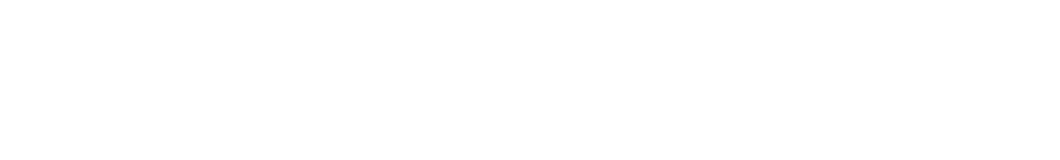
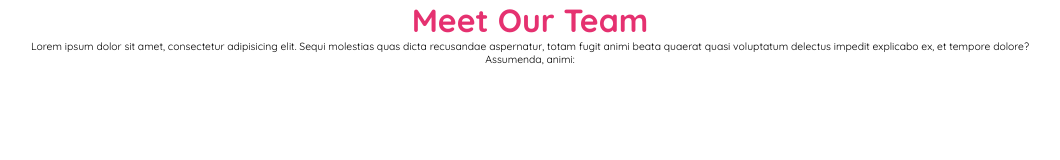
Before and after one commit to SimoneLollini/html-css-float-cards, a plain HTML site: page index.html in a window 1280 px wide. Shown: the whole page, without its empty margins (110-1170 px from the left). Drawn offline with Linux system fonts and the light colour scheme.

Commit message:
add header

```diff
--- a/assets/style.css
+++ b/assets/style.css
@@ -3,3 +3,35 @@
     padding: 0;
     box-sizing: border-box;
 }
+
+:root {
+    --c-white: #FFFFFE;
+    --c-black: #0F0E17;
+    --c-title: #E53170;
+    --c-email: #4DCCF2;
+}
+
+/* #region utility */
+/* font-family: 'Quicksand', sans-serif; */
+/* font-family: 'Roboto', sans-serif; */
+/* #endregion utility */
+
+
+body {
+    width: 80%;
+    margin: auto;
+    font-family: 'Quicksand', sans-serif;
+}
+
+h1 {
+    color: var(--c-title);
+    font-family: 'Quicksand', sans-serif;
+}
+
+header {
+    text-align: center;
+}
+
+header>p {
+    font-size: 0.65rem;
+}
--- a/index.html
+++ b/index.html
@@ -5,11 +5,23 @@
     <meta charset="UTF-8">
     <meta http-equiv="X-UA-Compatible" content="IE=edge">
     <meta name="viewport" content="width=device-width, initial-scale=1.0">
+    <link rel="preconnect" href="https://fonts.googleapis.com">
+    <link rel="preconnect" href="https://fonts.gstatic.com" crossorigin>
+    <link href="https://fonts.googleapis.com/css2?family=Quicksand:wght@400;700&family=Roboto:wght@100&display=swap"
+        rel="stylesheet">
     <link rel="stylesheet" href="./assets/style.css">
-    <title>Document</title>
+    <title>float-cards</title>
 </head>
 
 <body>
+    <header>
+        <h1>Meet Our Team</h1>
+        <p>Lorem ipsum dolor sit amet, consectetur adipisicing elit. Sequi molestias quas dicta recusandae aspernatur,
+            totam fugit animi beata quaerat quasi voluptatum delectus impedit explicabo ex, et tempore dolore?
+            Assumenda, animi:
+        </p>
+    </header>
+
 
 </body>
 
```
